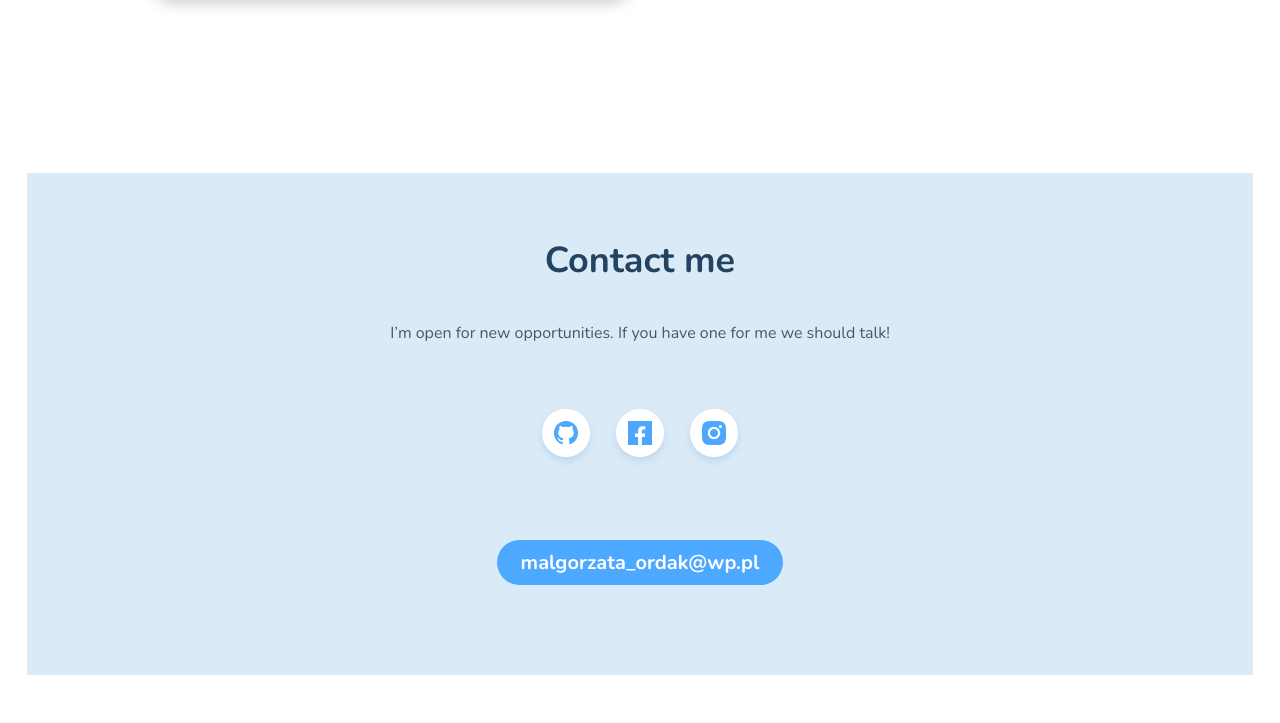
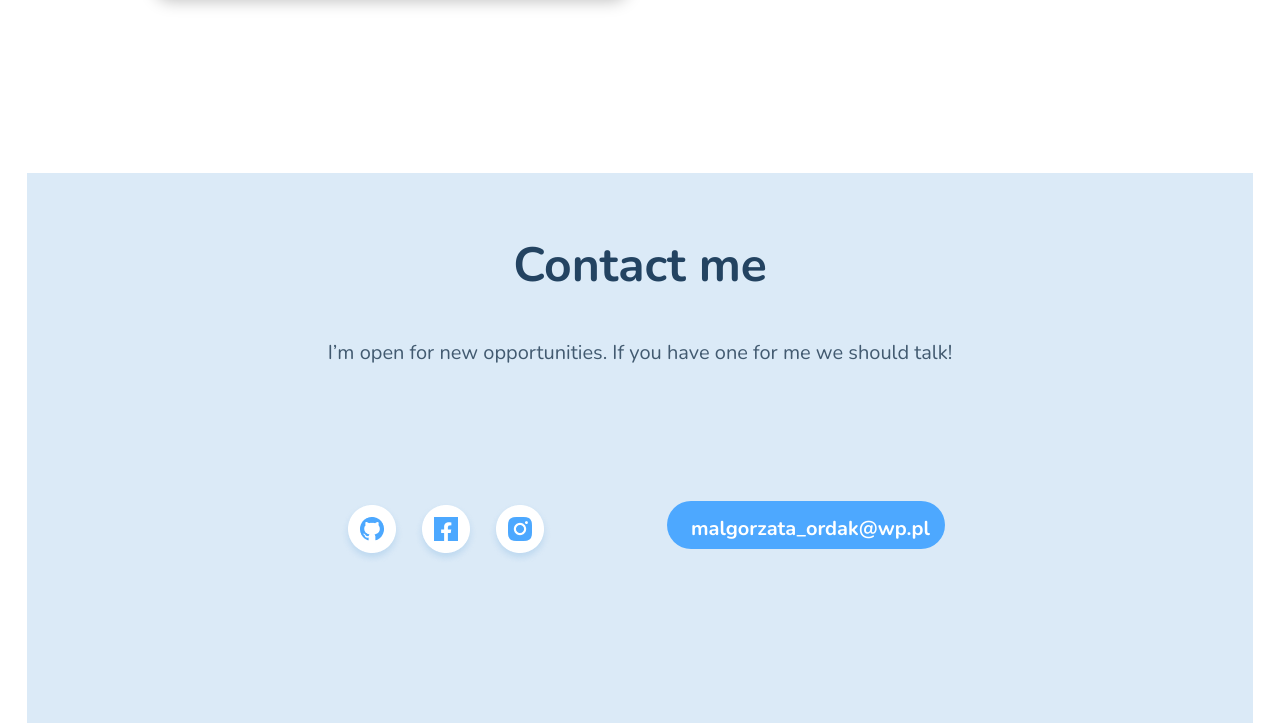
Before and after one commit to malgorzata-ordak/malgorzata-ordak.github.io, a website built with webpack: page src/pages/index.html in a window 1280 px wide. Shown: the part 2691-3414 px from the top of the page. Before the commit the page ends 3366 px from the top, so only its background shows below. Built offline with nearby package versions, Linux system fonts and the light colour scheme.

Commit message:
added contact desktop styles

```diff
--- a/src/scss/modules/contact.scss
+++ b/src/scss/modules/contact.scss
@@ -11,6 +11,20 @@
     padding-bottom: 32px;
     margin: 0;
     text-align: center;
+    @media (min-width:960px) {
+      font-size: 48px;
+line-height: 56px;
+padding-bottom: 40px;
+    }
+  }
+  &__links {
+    @media (min-width:960px) {
+      display: flex;
+      justify-content: center;
+      margin-top:72px;
+
+
+}
   }
   &__mail {
     font-weight: bold;
@@ -21,9 +35,13 @@
     align-items: center;
     background: $lightBlue;
     color: #fff;
-    padding: 9px 24px;
+    padding: 4px 24px;
     border-radius: 64px;
     text-decoration: none;
+    @media (min-width: 960px) {
+      margin: 56px 0 66px 110px;
+    }
+
   }
   &__paragraph {
     font-weight: 300;
@@ -32,8 +50,14 @@
     padding: 0 16px;
     text-align: center;
     margin: 0;
+    @media (min-width: 960px) {
+    font-size: 20px;
+line-height: 40px;
   }
 }
+}
+
+
 .social-media {
   display: flex;
   align-items: center;
```
